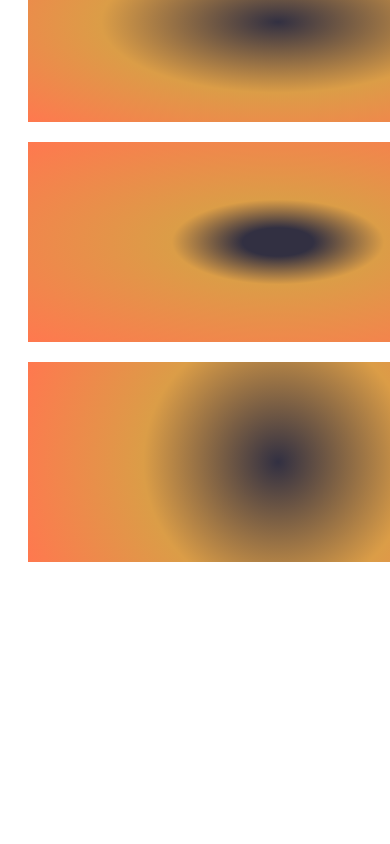
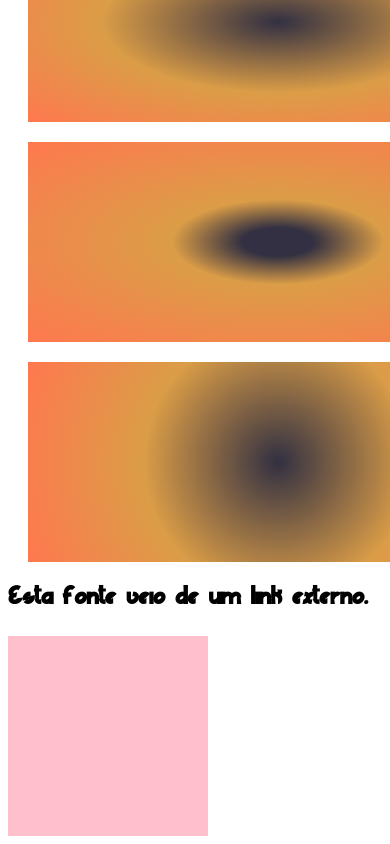
Before and after one commit to Jeffdiginvice/HTML5-e-CSS3-T-cnicas-Avan-adas--Com-Flexbox-e-4-Projetos-, a plain HTML site: page PROJETO/CSS/index.html in a window 390 px wide. Shown: the part 2572-3416 px from the top of the page. Before the commit the page ends 3154 px from the top, so only its background shows below. Drawn offline with Linux system fonts and the light colour scheme.

Commit message:
fontface and mediaquery

```diff
--- a/PROJETO/CSS/index.html
+++ b/PROJETO/CSS/index.html
@@ -40,5 +40,7 @@
     <div class="gradient-box gradient7"></div>
     <div class="gradient-box gradient8"></div>
     <div class="gradient-box gradient9"></div>
-</body>
+
+    <h1 class="fontface">Esta fonte veio de um link externo.</h1>
+    <div class="mediaquery"></div>
 </html>
--- a/PROJETO/CSS/style.css
+++ b/PROJETO/CSS/style.css
@@ -203,3 +203,42 @@ to {left: 500px; background-color: green;}
 .gradient9 {
     background-image: radial-gradient(circle,  #323042, #DB9D47, #FF784F);
 }
+
+/*font face*/
+
+@font-face {
+    font-family: "Lage Grafica";
+    src: url(2_CSS3/fonts/lage_grafica.ttf);
+}
+.fontface {
+    font-family: "lage Grafica";
+}
+
+/*media query*/
+
+.mediaquery {
+    height: 200px;
+    width: 1200px;
+    background-color: red;
+}
+
+@media (max-width: 1000px) {
+    .mediaquery {
+        width: 500px;
+        background-color: lightblue;
+    }
+}
+
+@media (max-width: 768px) {
+    .mediaquery {
+        width: 300px;
+        background-color: green;
+    }
+}
+
+@media (max-width: 512px) {
+    .mediaquery {
+        width: 200px;
+        background-color: pink;
+    }
+}
```
